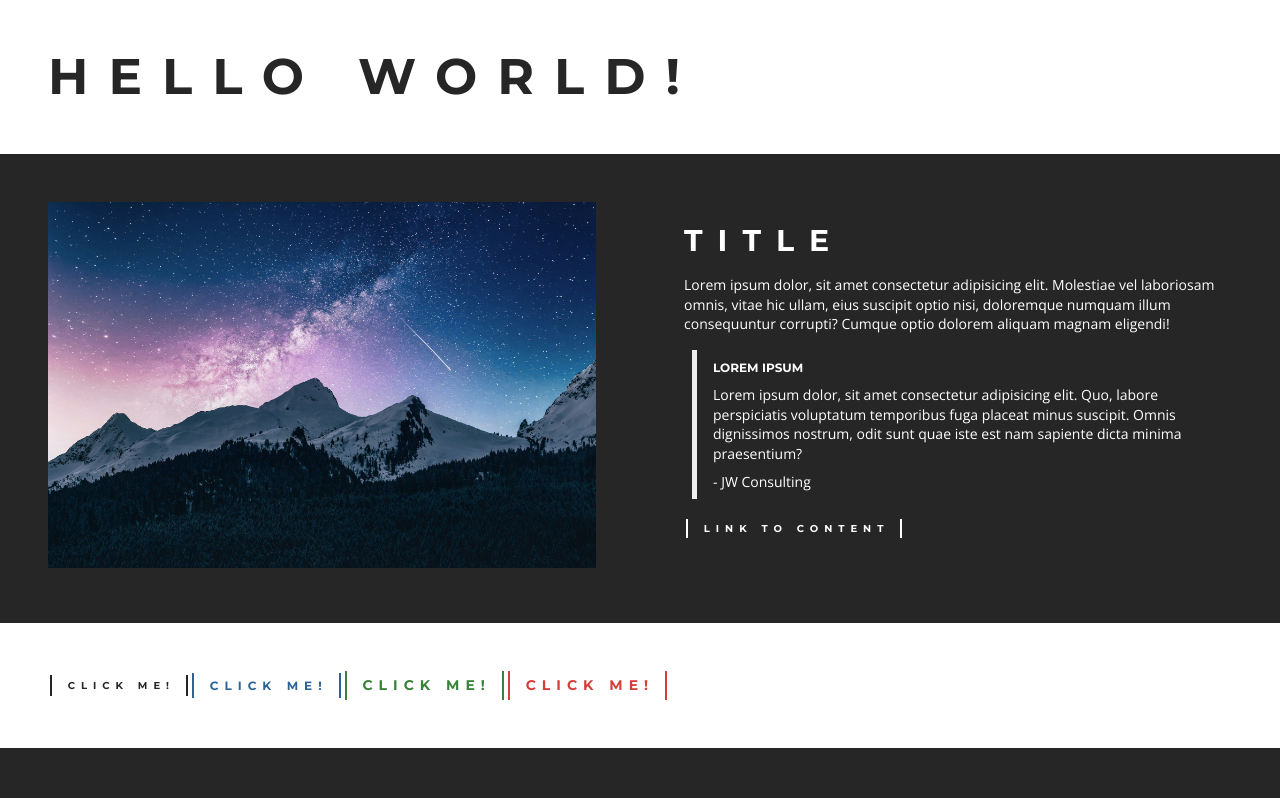
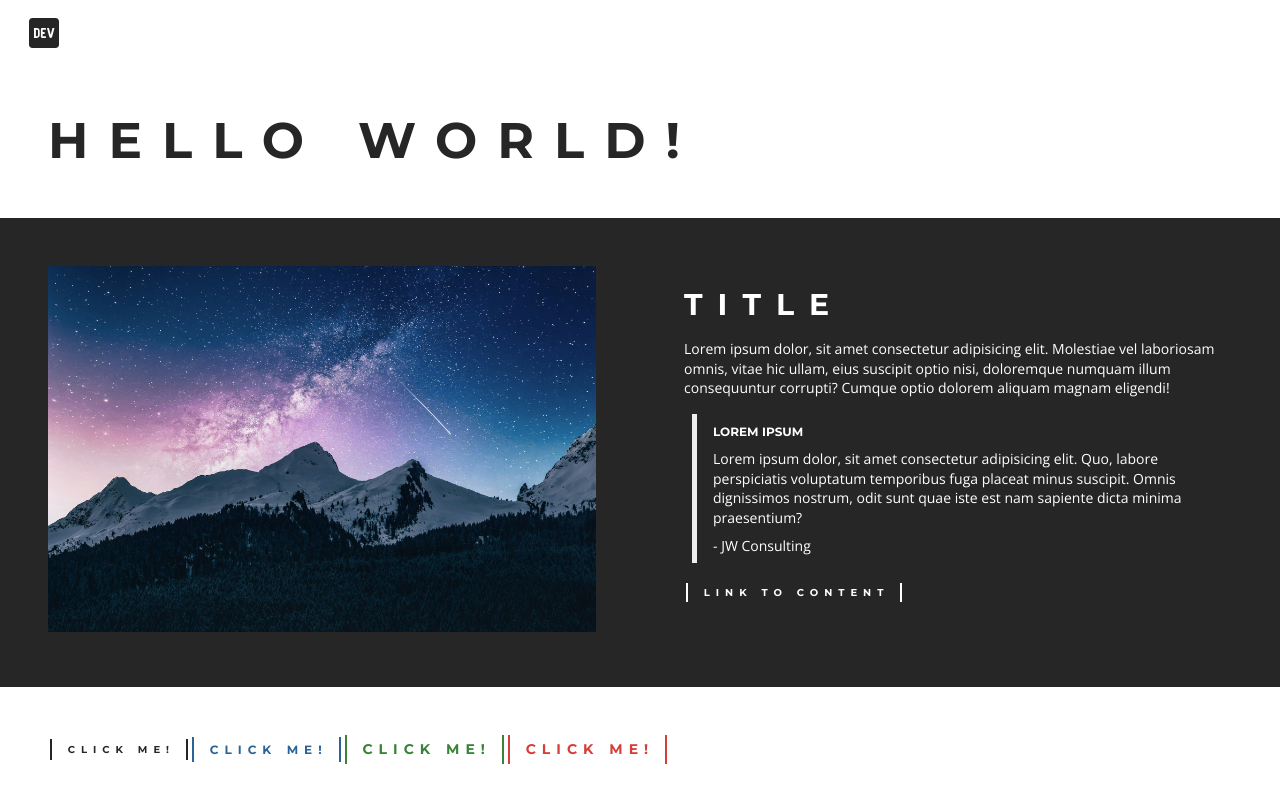
Before and after one commit to jwc-projects/Portfolio, a React (Vite) app: page / in a window 1280 px wide. Shown: the top 798 px of the page. Built offline with nearby package versions, Linux system fonts and the light colour scheme.

Commit message:
Add TopBar component for top menu section

```diff
--- a/src/App.tsx
+++ b/src/App.tsx
@@ -1,10 +1,11 @@
 import { Box, Typography } from "@mui/material";
-import { MuiButton, MuiLink, Quote, Section } from "./components";
+import { MuiButton, MuiLink, Quote, Section, TopBar } from "./components";
 import StarryNightImageLg from "./images/winter-night-sky-large.jpg";
 
 function App() {
   return (
     <>
+      <TopBar />
       <Section>
         <Typography variant="h1">Hello World!</Typography>
       </Section>
--- /dev/null
+++ b/src/components/TopBar/index.tsx
@@ -0,0 +1,104 @@
+import { useState } from "react";
+import {
+  Box,
+  Divider,
+  Drawer,
+  IconButton,
+  styled,
+  Toolbar,
+  useMediaQuery,
+  useScrollTrigger,
+  useTheme,
+} from "@mui/material";
+import CloseIcon from "@mui/icons-material/Close";
+import LogoDevIcon from "@mui/icons-material/LogoDev";
+import MenuIcon from "@mui/icons-material/Menu";
+import StyledAppBar from "./style";
+
+const Offset = styled("div")(({ theme }) => theme.mixins.toolbar);
+const TopBar = () => {
+  const theme = useTheme();
+  const [isOpen, setIsOpen] = useState(false);
+  const isDesktop = useMediaQuery(theme.breakpoints.up("md"));
+  const isScrollTriggered = useScrollTrigger({
+    disableHysteresis: true,
+    threshold: theme.breakpoints.up("md") ? 56 : 48,
+    target: window,
+  });
+  const onToggleMobileMenu = () => {
+    setIsOpen((prevState) => !prevState);
+  };
+  const DesktopBar = (
+    <Box
+      display="flex"
+      alignItems="center"
+      justifyContent="space-between"
+      width="100%"
+    >
+      <Box display="block">
+        <LogoDevIcon fontSize="large" className="color-default" />
+      </Box>
+      <Box>TODO: Add links</Box>
+    </Box>
+  );
+  const MobileBar = (
+    <Box
+      display="flex"
+      alignItems="center"
+      justifyContent="space-between"
+      width="100%"
+    >
+      <Box display="block">
+        <LogoDevIcon fontSize="large" className="color-default" />
+      </Box>
+      <IconButton
+        className="color-default"
+        onClick={onToggleMobileMenu}
+        aria-label="Open menu"
+      >
+        <MenuIcon />
+      </IconButton>
+    </Box>
+  );
+  const MobileMenu = (
+    <Box paddingX={2} paddingY={3} component="nav">
+      <Box display="flex" justifyContent="space-between">
+        <Box display="block">
+          <LogoDevIcon fontSize="large" className="color-default" />
+        </Box>
+        <IconButton aria-label="Close menu" onClick={onToggleMobileMenu}>
+          <CloseIcon />
+        </IconButton>
+      </Box>
+      <Divider />
+      <Box display="flex" flexDirection="column" justifyContent="flex-end">
+        TODO: Add links
+      </Box>
+    </Box>
+  );
+  return (
+    <>
+      <StyledAppBar
+        isElevated={isScrollTriggered}
+        elevation={isScrollTriggered ? 4 : 0}
+      >
+        <Toolbar>{isDesktop ? DesktopBar : MobileBar}</Toolbar>
+      </StyledAppBar>
+      <Offset />
+      {!isDesktop && (
+        <Drawer
+          anchor="top"
+          container={window.document.body}
+          variant="temporary"
+          open={isOpen}
+          onClose={onToggleMobileMenu}
+          ModalProps={{ keepMounted: true }}
+        >
+          {MobileMenu}
+        </Drawer>
+      )}
+    </>
+  );
+};
+
+export default TopBar;
--- /dev/null
+++ b/src/components/TopBar/style.ts
@@ -0,0 +1,21 @@
+import { AppBar, styled } from "@mui/material";
+
+const StyledAppBar = styled(AppBar, {
+  shouldForwardProp: (name) => name !== "isElevated",
+})<{ isElevated: boolean }>(({ theme, isElevated }) => ({
+  backgroundColor: isElevated ? theme.palette.default.main : "rgb(0, 0, 0, 0)",
+  minHeight: isElevated ? 56 : 72,
+  transition: "all 0.8s",
+  ".MuiToolbar-root": {
+    minHeight: isElevated ? 56 : 72,
+    transition: "all 0.8s",
+  },
+  ".color-default": {
+    color: isElevated
+      ? theme.palette.inverted.main
+      : theme.palette.default.main,
+    transition: "all 0.8s",
+  },
+}));
+
+export default StyledAppBar;
--- a/src/components/index.ts
+++ b/src/components/index.ts
@@ -1,6 +1,7 @@
 import MuiButton from "./MuiButton";
 import MuiLink from "./MuiLink";
 import Section from "./Section";
+import TopBar from "./TopBar";
 import Quote from "./Quote";
 
-export { MuiButton, MuiLink, Section, Quote };
+export { MuiButton, MuiLink, TopBar, Section, Quote };
```
